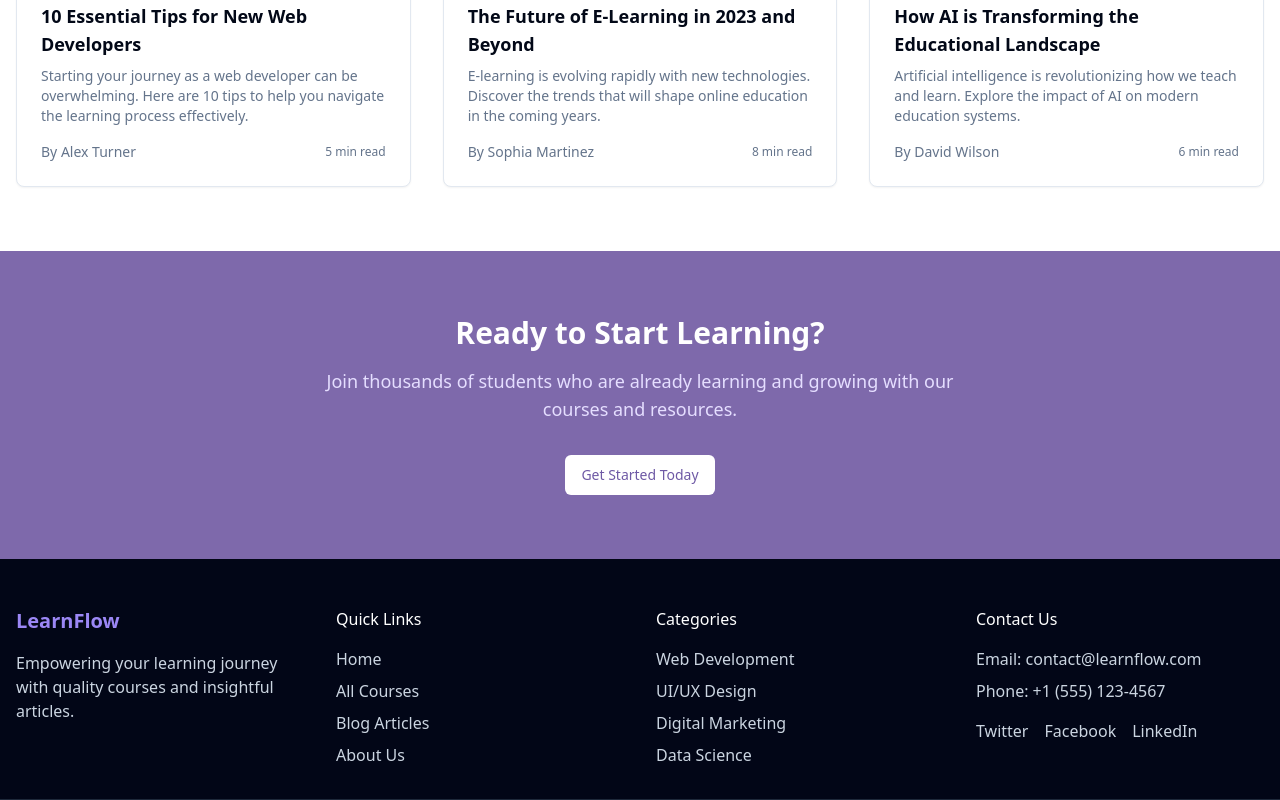
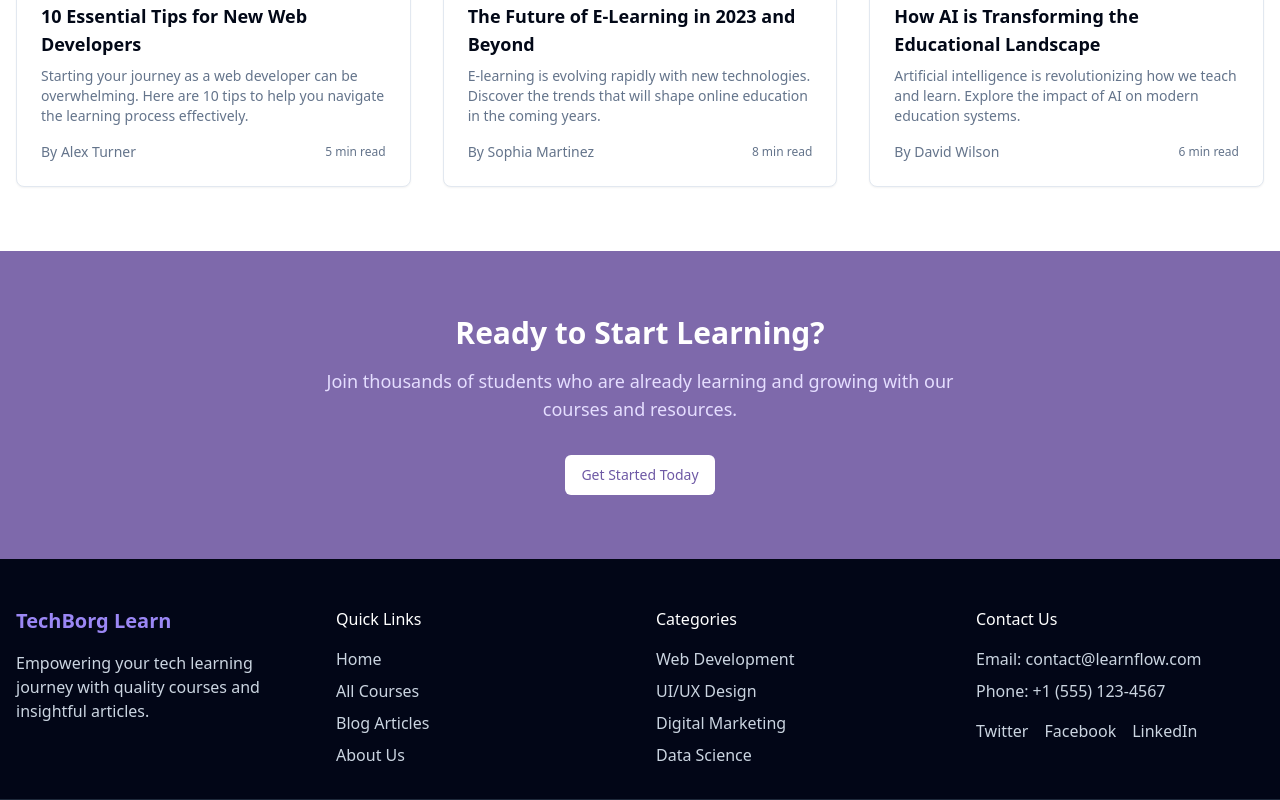
Before and after one commit to techborg/learnflow-content-hub, a React (Vite) app: page / in a window 1280 px wide. Shown: the part 1988-2788 px from the top of the page. Built offline with nearby package versions, Linux system fonts and the light colour scheme.

Commit message:
Rename project to TechBorg Learn
Update project name in relevant files.

```diff
--- a/index.html
+++ b/index.html
@@ -3,12 +3,12 @@
   <head>
     <meta charset="UTF-8" />
     <meta name="viewport" content="width=device-width, initial-scale=1.0" />
-    <title>learnflow-content-hub</title>
-    <meta name="description" content="Lovable Generated Project" />
+    <title>TechBorg Learn</title>
+    <meta name="description" content="Learn Tech Skills with TechBorg" />
     <meta name="author" content="Lovable" />
 
-    <meta property="og:title" content="learnflow-content-hub" />
-    <meta property="og:description" content="Lovable Generated Project" />
+    <meta property="og:title" content="TechBorg Learn" />
+    <meta property="og:description" content="Learn Tech Skills with TechBorg" />
     <meta property="og:type" content="website" />
     <meta property="og:image" content="https://lovable.dev/opengraph-image-p98pqg.png" />
 
--- a/src/components/layout/Footer.tsx
+++ b/src/components/layout/Footer.tsx
@@ -6,9 +6,9 @@ export const Footer = () => {
     <footer className="bg-slate-950 text-white py-12">
       <div className="container mx-auto grid grid-cols-1 md:grid-cols-4 gap-8 px-4">
         <div>
-          <h3 className="text-xl font-bold mb-4 text-purple-300">LearnFlow</h3>
+          <h3 className="text-xl font-bold mb-4 text-purple-300">TechBorg Learn</h3>
           <p className="text-slate-300 mb-4">
-            Empowering your learning journey with quality courses and insightful articles.
+            Empowering your tech learning journey with quality courses and insightful articles.
           </p>
         </div>
 
--- a/src/components/layout/Header.tsx
+++ b/src/components/layout/Header.tsx
@@ -1,3 +1,4 @@
+
 import { Link } from "react-router-dom";
 import { Button } from "@/components/ui/button";
 import { Search } from "lucide-react";
@@ -8,7 +9,7 @@ export const Header = () => {
       <div className="container mx-auto flex items-center justify-between py-4">
         <div className="flex items-center gap-8">
           <Link to="/" className="flex items-center">
-            <h1 className="text-2xl font-bold text-purple-400">LearnFlow</h1>
+            <h1 className="text-2xl font-bold text-purple-400">TechBorg Learn</h1>
           </Link>
 
           <nav className="hidden md:flex">
```
